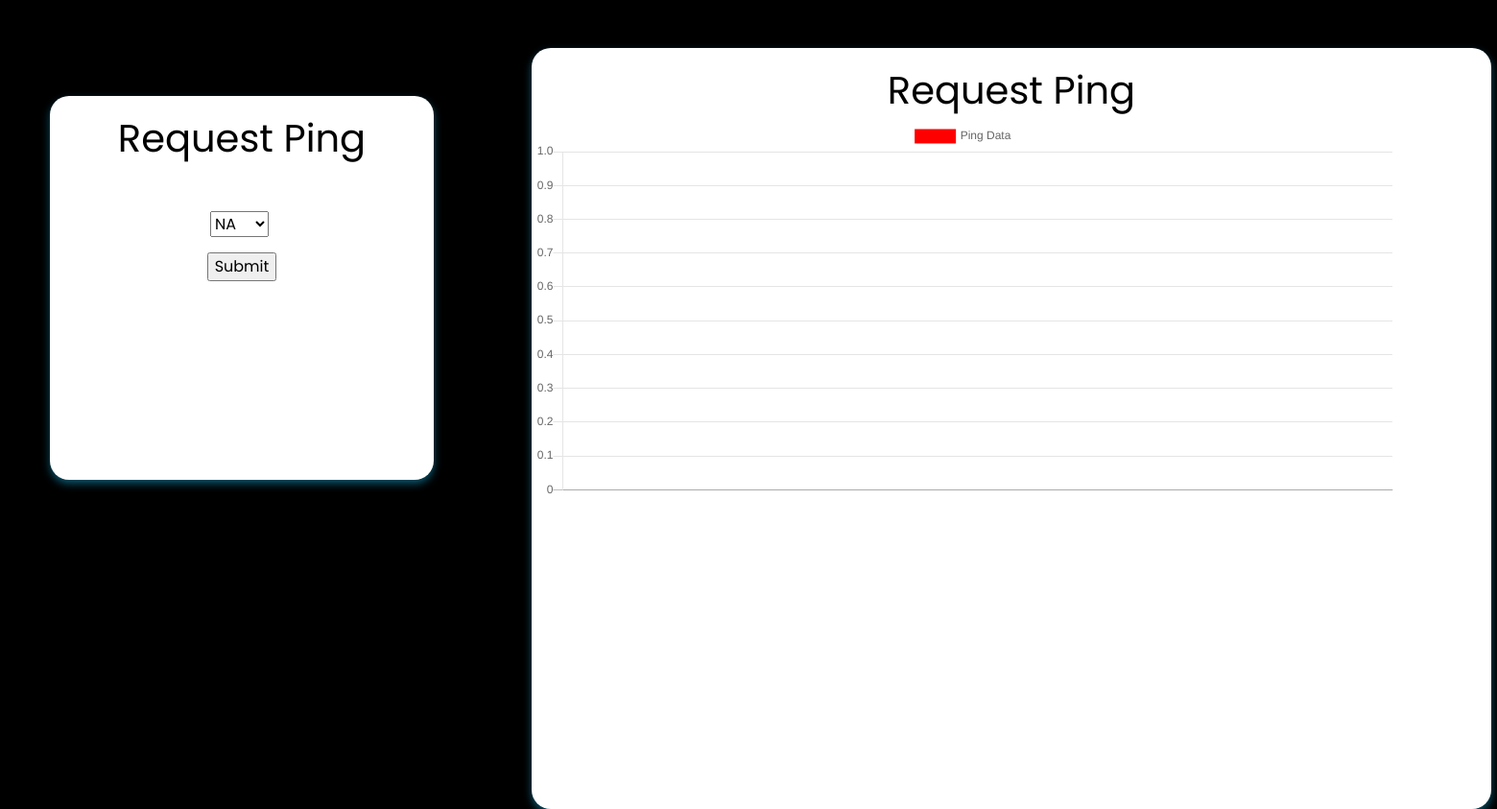
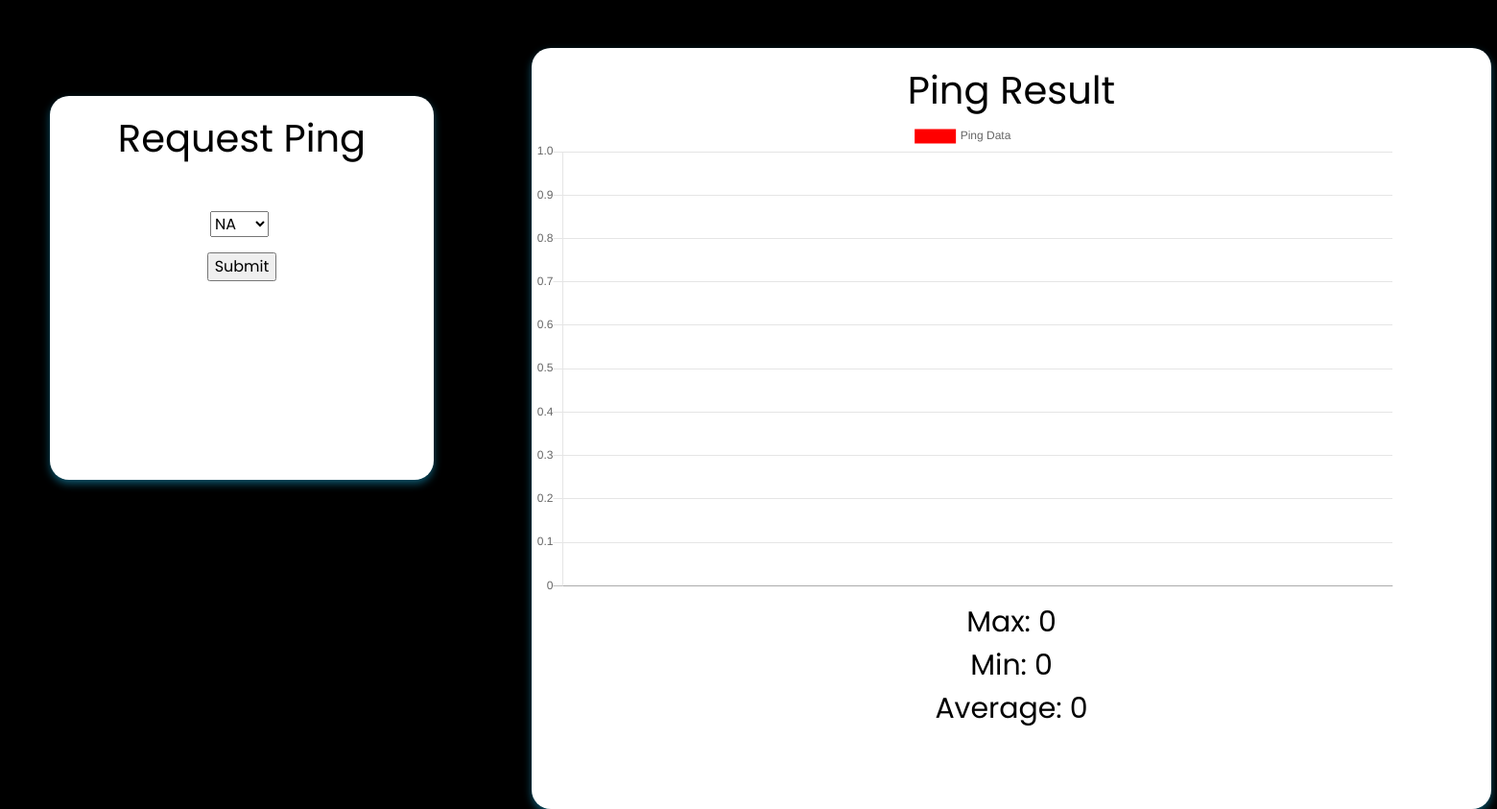
Before and after one commit to longpn0504/PingChecker, a Flask app: page / in a window 1560 px wide. Shown: the part 65-908 px from the top of the page at 96% size. Run offline with Flask 2, Linux system fonts and the light colour scheme.

Commit message:
Complete

```diff
--- a/app/routes.py
+++ b/app/routes.py
@@ -49,18 +49,27 @@ def index():
     labels = []
     values = []
     server = ''
+    max = 0
+    min = 0
+    average= 0
     i = 0
     form = RequestPing()
     if form.validate_on_submit():
         region = form.rigions.data
-        print(region)
         for k in serversDict.keys():
             if k == int(region):
                 i = k
                 server = serversDict[k]
-                print(i)
         data = retreivePing(i)
         labels = [row[0] for row in data]
         values = [row[1] for row in data]
-        print(server)
-    return render_template('base.html', form = form, labels = labels, values = values)
+        list = [eval(i) for i in values]
+        min = list[0]
+        for x in list:
+             if (x < min):
+                milVal = x
+             if (int(x) > max):
+                 max = x
+             average = average + x
+        average = average/5
+    return render_template('base.html', form = form, labels = labels, values = values, min = min, max = max, average = average)
--- a/app/templates/base.html
+++ b/app/templates/base.html
@@ -107,9 +107,9 @@
             </div>
             <div class="graph_display">
                 <h1 style="text-align: center; margin-top: 20px; color: black;">
-                    Request Ping
+                    Ping Result
                 </h1>
-                <canvas id="lineChart" width = "900" height = "400">
+                <canvas id="lineChart" width = "900" height = "500">
 
                 </canvas>
                 <script>
@@ -134,10 +134,10 @@
                         }
                     });
                </script>
+               <div class = "Average">
+                <p style = "color : black; font-size: 30px; text-align: center;" >Max: {{max}} <br/>  Min: {{min}} <br/> Average: {{average}}</p>
 
-            </div>
-            <div>
-
+                </div>
             </div>
        </div>
 
```
